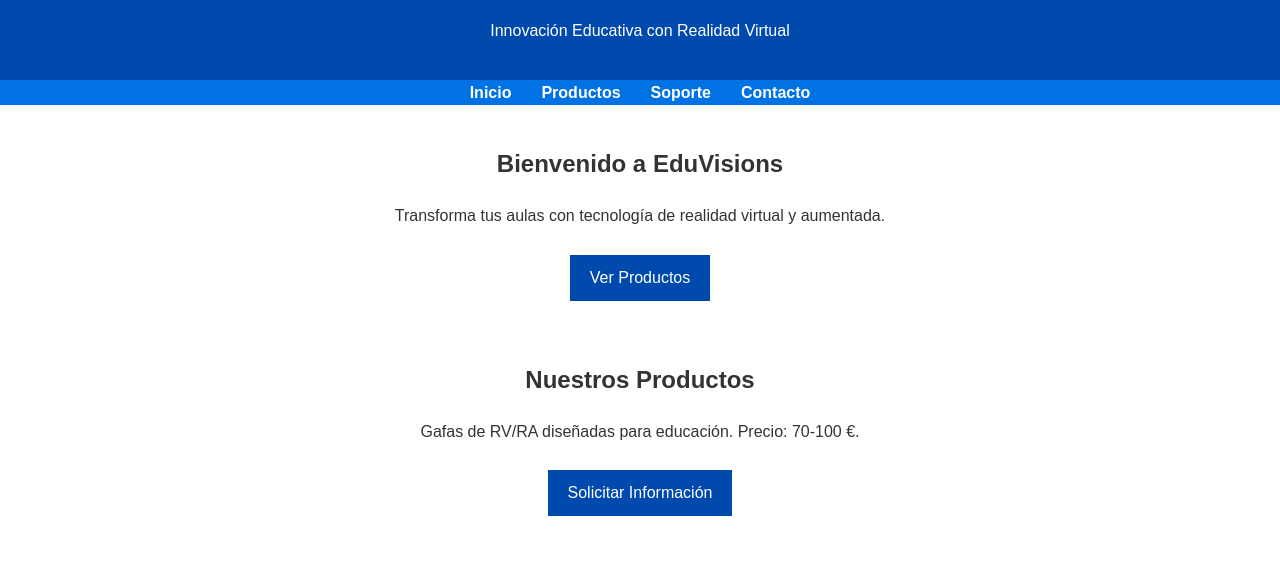
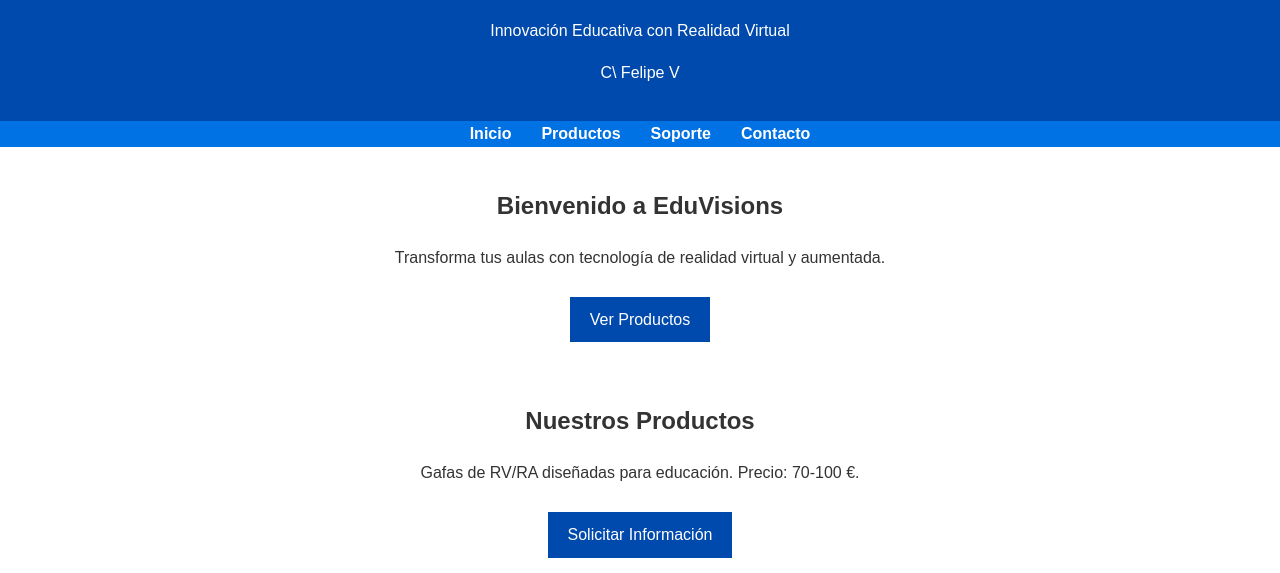
Before and after one commit to Josemi23/eduvision, a plain HTML site: page Index.html in a window 1280 px wide. Shown: the part 196-769 px from the top of the page. Drawn offline with Linux system fonts and the light colour scheme.

Commit message:
Index.html

```diff
--- a/Index.html
+++ b/Index.html
@@ -68,6 +68,7 @@
         <img src="logo.png" alt="Logo de EduVisions">
         <h1>EduVisions</h1>
         <p>Innovación Educativa con Realidad Virtual</p>
+        <p>C\ Felipe V</p>
     </header>
     <nav>
         <ul>
```
